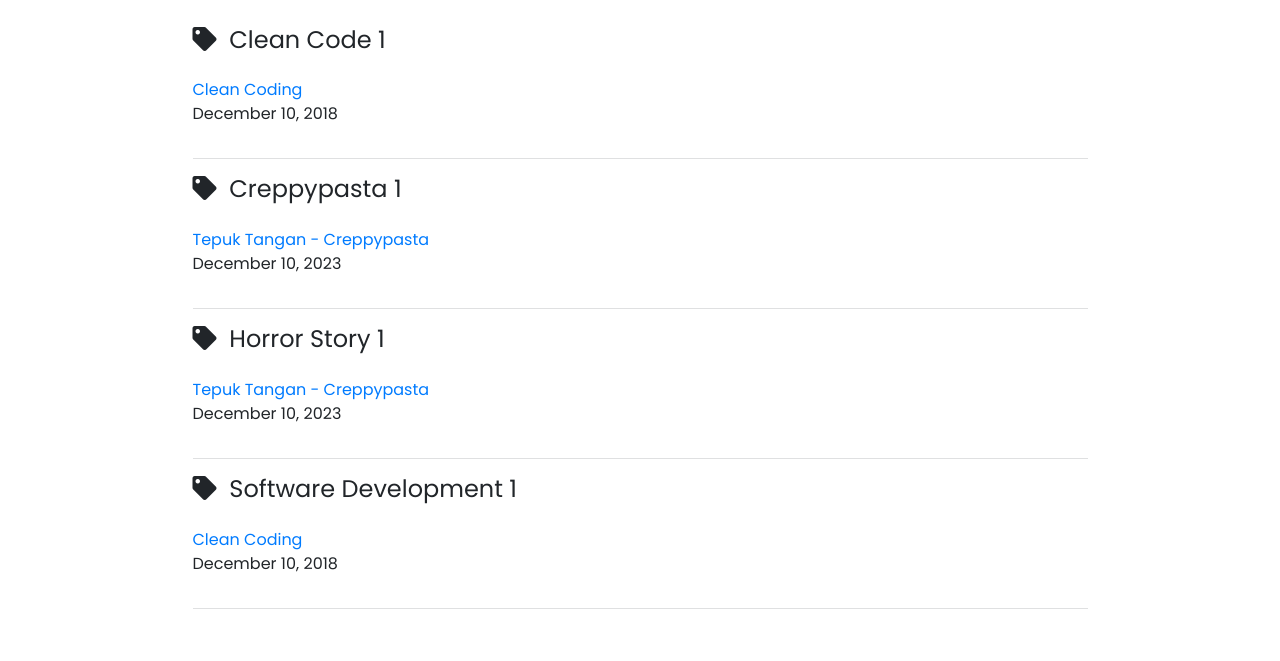
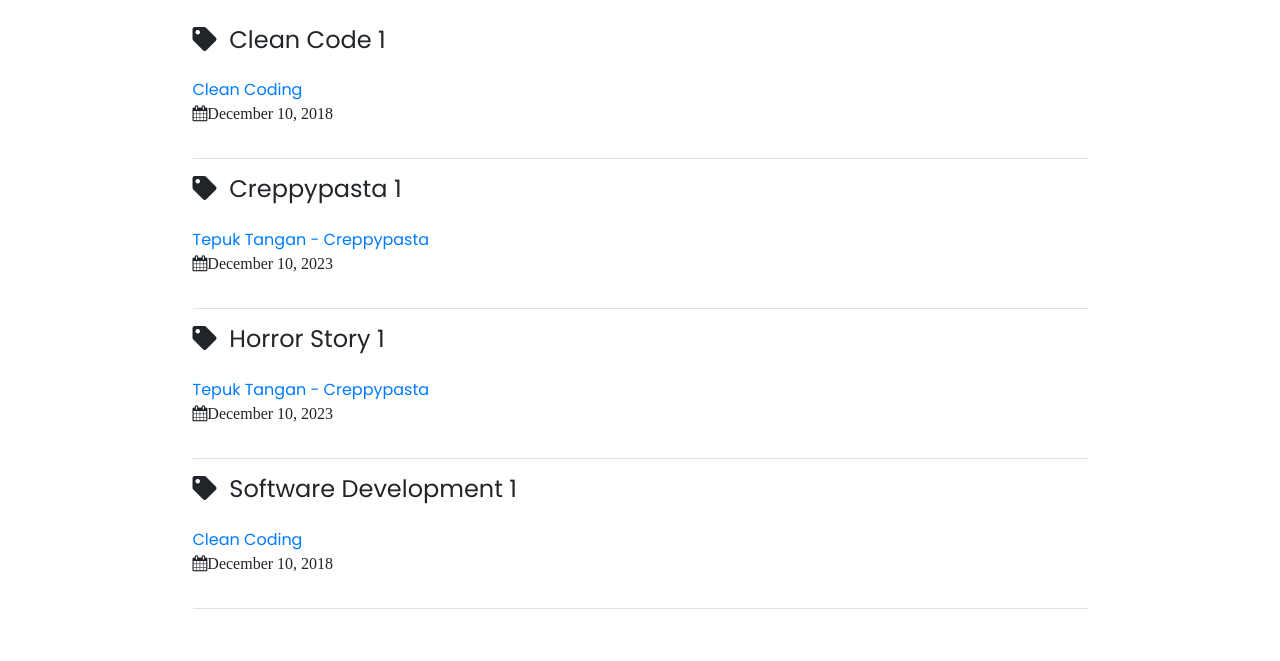
Before and after one commit to ajisetiawan716/ajisetiawan716.github.io, a Jekyll site: the page built from pages/tags.html, in a window 1280 px wide. Shown: the part 133-794 px from the top of the page. Built offline with Jekyll 4.4.1, drawn with Linux system fonts in a browser that asks for light colours; nearby versions of some CDN libraries; comment, search, counter and statistics services are not loaded.

Commit message:
Update tags.html

```diff
--- a/_includes/blog/tags.html
+++ b/_includes/blog/tags.html
@@ -26,7 +26,7 @@
             <div class="tag-entry">
                 <a href="{{ post.url | relative_url }}">{{- post.title | strip_html -}}</a>
                 <div class="entry-date">
-                    <time datetime="{{- post.date | date_to_xmlschema -}}">{{- post.date | date: date_format -}}</time>
+                              <span class="fa fa-calendar"><time datetime="{{- post.date | date_to_xmlschema -}}">{{- post.date | date: date_format -}}</time></span>
                 </div>
             </div>
         {%- endfor -%}
```
